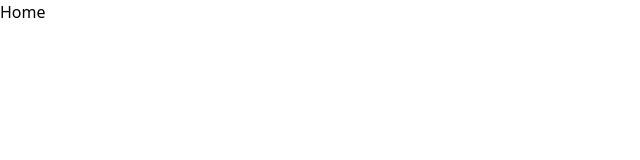
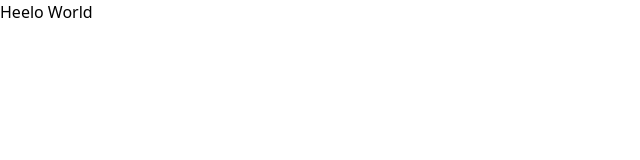
Before and after one commit to ahmadUffi/centralBhinakaDurianBawor, a React (Vite) app: page / in a window 1280 px wide. Shown: the top 160 px of the page, without its empty margins (0-640 px from the left). Built offline with nearby package versions, Linux system fonts and the light colour scheme.

Commit message:
Hello world

```diff
--- a/src/page/Home.jsx
+++ b/src/page/Home.jsx
@@ -1,7 +1,7 @@
 import React from "react";
 
 function Home() {
-  return <div>Home</div>;
+  return <div>Heelo World</div>;
 }
 
 export default Home;
```
